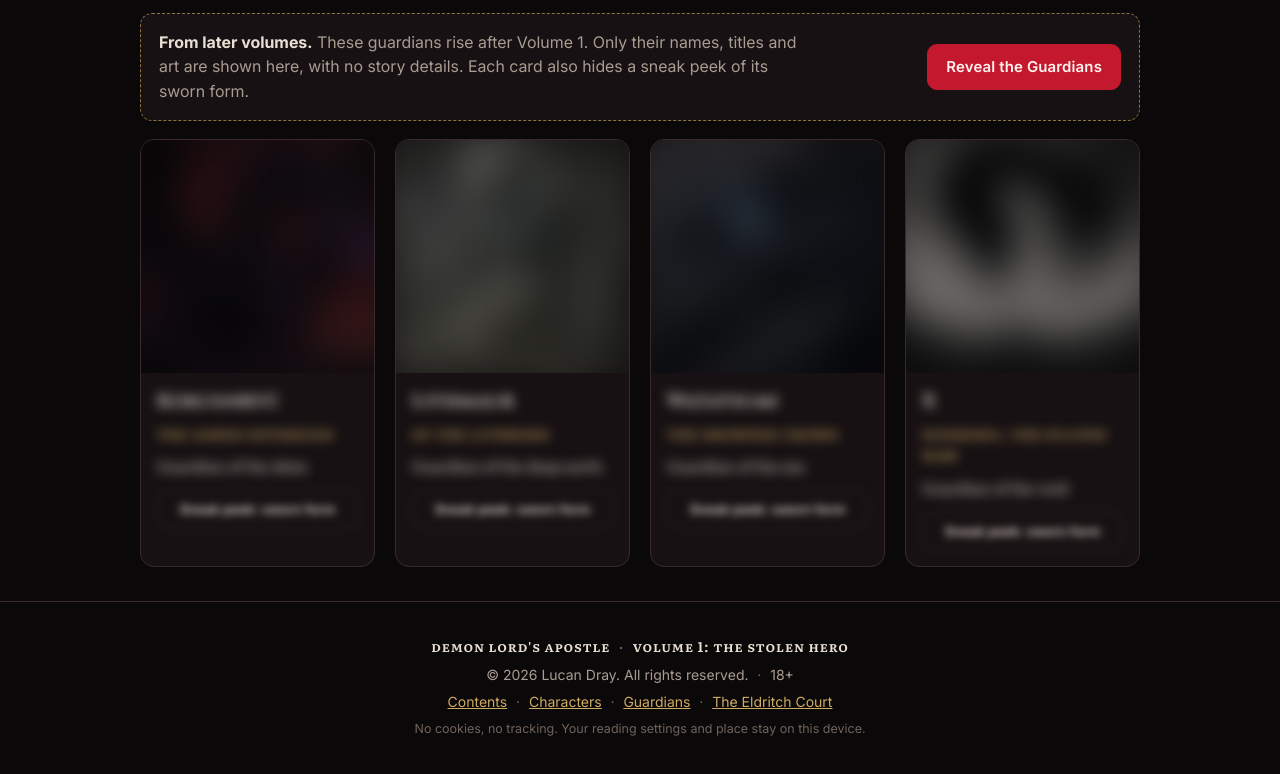
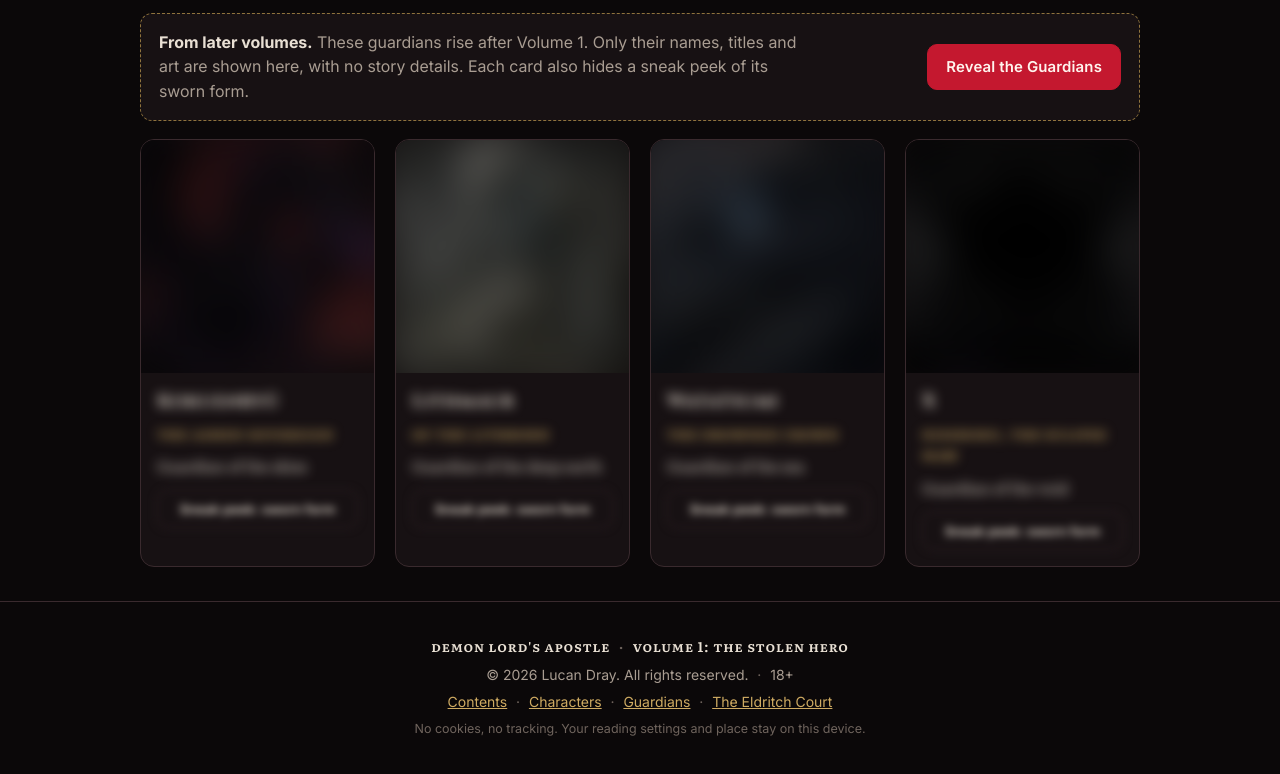
Before and after one commit to j9bkv4zct7-crypto/demon-lords-apostle, a plain HTML site: page guardians.html in a window 1280 px wide. Shown: the part 1160-1934 px from the top of the page. Drawn offline with Linux system fonts and the light colour scheme.

Commit message:
Guardians: X art approved - serpent so vast only the teeth show (x-v7); humanoid vessel with temple-to-temple gash and plated armor (x-sworn-v8)

```diff
--- a/guardians.html
+++ b/guardians.html
@@ -147,7 +147,7 @@
   <div class="card-body"><h3 aria-live="polite"><span class="g-name">Watatsumi</span><span class="g-infused"> — Infused Form</span></h3><p class="role">The Drowned Crown</p><p class="blurb">Guardian of the sea</p><p class="sworn-note">Sneak peek: how Watatsumi looks after swearing to serve Mephesto, remade by his dark-matter power. A glimpse of what is coming.</p><button type="button" class="btn btn-ghost sworn-btn" aria-pressed="false">Sneak peek: sworn form</button></div>
 </article>
 <article class="card gcard has-sworn">
-  <div class="card-art sq"><img class="g-orig" src="assets/img/art/x-v4.jpg" alt="Guardian art: X" width="600" height="600" loading="lazy" decoding="async"><img class="g-sworn" src="assets/img/art/x-sworn-v5.jpg" alt="Guardian art: X, infused form" width="600" height="600" loading="lazy" decoding="async"></div>
+  <div class="card-art sq"><img class="g-orig" src="assets/img/art/x-v7.jpg" alt="Guardian art: X" width="600" height="600" loading="lazy" decoding="async"><img class="g-sworn" src="assets/img/art/x-sworn-v8.jpg" alt="Guardian art: X, infused form" width="600" height="600" loading="lazy" decoding="async"></div>
   <div class="card-body"><h3 aria-live="polite"><span class="g-name">X</span><span class="g-infused"> — Infused Form</span></h3><p class="role">Nisshoku, the Eclipse Maw</p><p class="blurb">Guardian of the void</p><p class="sworn-note">Sneak peek: how X looks after swearing to serve Mephesto, remade by his dark-matter power. A glimpse of what is coming.</p><button type="button" class="btn btn-ghost sworn-btn" aria-pressed="false">Sneak peek: sworn form</button></div>
 </article></div>
 </section>
```
Also changed, not shown: assets/img/art/x-sworn-v8.jpg (added), assets/img/art/x-v7.jpg (added).
